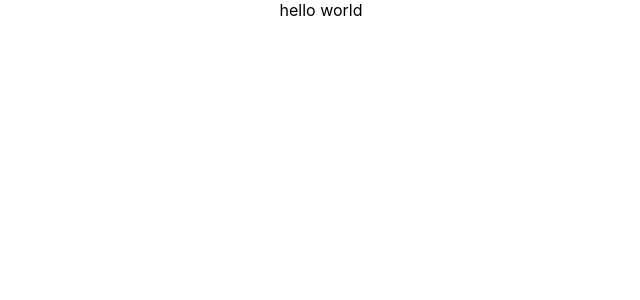
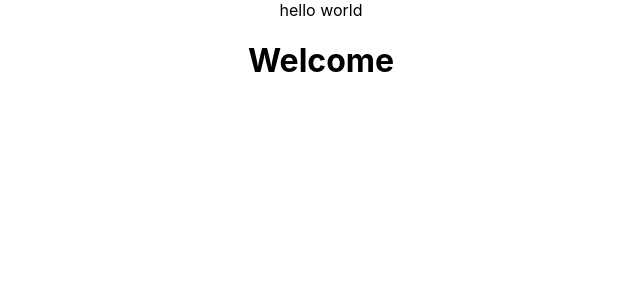
Before and after one commit to imranburki/MyReactRepo, a React (Create React App) app: page / in a window 1280 px wide. Shown: the top 300 px of the page, without its empty margins (319-959 px from the left). Built offline with nearby package versions, Linux system fonts and the light colour scheme.

Commit message:
App.js updated

```diff
--- a/src/App.js
+++ b/src/App.js
@@ -5,7 +5,8 @@ import './App.css';
 function App() {
   return (
     <div className="App">
-     hello world
+          hello world
+          <h1>Welcome </h1>
     </div>
   );
 }
```
